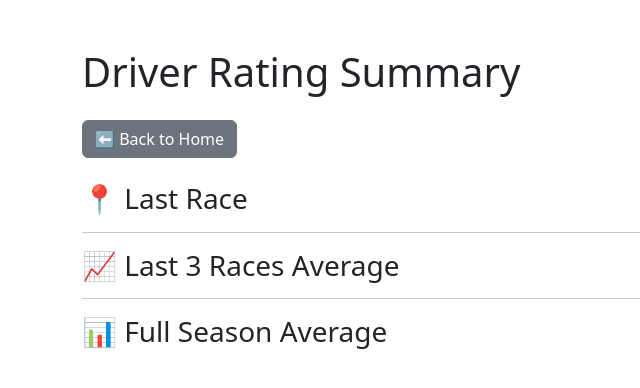
After one commit to SiahBatterson/f1-grid-competitors, a Flask app: template templates/driver_rating.html in a window 1280 px wide. The commit adds this page. Shown: the top 388 px of the page, without its empty margins (0-640 px from the left). Run offline with Flask 3, Linux system fonts and the light colour scheme; the template is opened without the code that fills it, so the values that code supplies are empty.

Commit message:
Added page

```diff
--- a/app.py
+++ b/app.py
@@ -17,6 +17,19 @@ def home():
     return render_template("home.html", drivers=drivers)
 
 from flask import request
+
+@app.route("/clear_driver_ratings", methods=["POST"])
+def clear_driver_ratings():
+    deleted = []
+    for file in os.listdir("/mnt/f1_cache"):
+        if file.startswith("Driver Rating -") and file.endswith(".csv"):
+            try:
+                os.remove(os.path.join("/mnt/f1_cache", file))
+                deleted.append(file)
+            except Exception as e:
+                print(f"❌ Failed to delete {file}: {e}")
+    return f"<h2>🧹 Cleared {len(deleted)} driver rating files.</h2><a href='/'>⬅ Back</a>"
+
 
 @app.route("/generate_driver_rating", methods=["POST"])
 def generate_driver_rating_route():
--- /dev/null
+++ b/templates/driver_rating.html
@@ -0,0 +1,28 @@
+<!DOCTYPE html>
+<html>
+  <head>
+    <title>Driver Rating</title>
+    <link
+      href="https://cdn.jsdelivr.net/npm/bootstrap@5.3.0/dist/css/bootstrap.min.css"
+      rel="stylesheet"
+    />
+  </head>
+  <body class="container mt-5">
+    <h1 class="mb-4">Driver Rating Summary</h1>
+
+    <a href="/" class="btn btn-secondary mb-4">⬅ Back to Home</a>
+
+    <h3>📍 Last Race</h3>
+    {{ last_race|safe }}
+
+    <hr />
+
+    <h3>📈 Last 3 Races Average</h3>
+    {{ last_3_avg|safe }}
+
+    <hr />
+
+    <h3>📊 Full Season Average</h3>
+    {{ season_avg|safe }}
+  </body>
+</html>
--- a/utils.py
+++ b/utils.py
@@ -74,23 +74,29 @@ def generate_driver_rating(driver_abbr):
     full_df = full_df.sort_values(by=["Year", "Grand Prix"], ascending=[False, False])
 
     last_3 = full_df.head(3)
-    last_race = last_3.iloc[0]
-    last_3_avg = last_3["Total Points"].mean()
-    seasonal_avg = full_df["Total Points"].mean()
-
-    summary_row = pd.DataFrame([{
+    last_race = last_3.iloc[0:1]  # keep as DataFrame
+    last_3_avg_df = pd.DataFrame([{  # convert to DataFrame for display
         "Driver": driver_abbr,
-        "Seasonal Average": round(seasonal_avg, 2),
-        "Last 3 Race Avg": round(last_3_avg, 2),
-        "Last Race Points": round(last_race["Total Points"], 2),
-        "Last Race GP": last_race["Grand Prix"]
+        "Scope": "Last 3 Races Avg",
+        "Quali": round(last_3["Quali"].mean(), 2),
+        "Race": round(last_3["Race"].mean(), 2),
+        "+Pos": round(last_3["+Pos"].mean(), 2),
+        "Total Points": round(last_3["Total Points"].mean(), 2)
     }])
 
-    combined = pd.concat([summary_row, full_df])
+    seasonal_avg_df = pd.DataFrame([{  # convert to DataFrame for display
+        "Driver": driver_abbr,
+        "Scope": "Seasonal Average",
+        "Quali": round(full_df["Quali"].mean(), 2),
+        "Race": round(full_df["Race"].mean(), 2),
+        "+Pos": round(full_df["+Pos"].mean(), 2),
+        "Total Points": round(full_df["Total Points"].mean(), 2)
+    }])
+
     output_path = os.path.join(CACHE_DIR, f"Driver Rating - {driver_abbr}.csv")
-    combined.to_csv(output_path, index=False)
+    full_df.to_csv(output_path, index=False)
 
-    return combined
+    return last_race, last_3_avg_df, seasonal_avg_df
 
 def get_all_cached_drivers():
     drivers = set()
```
Also changed, not shown: templates/home.html (+8 -0 lines).
